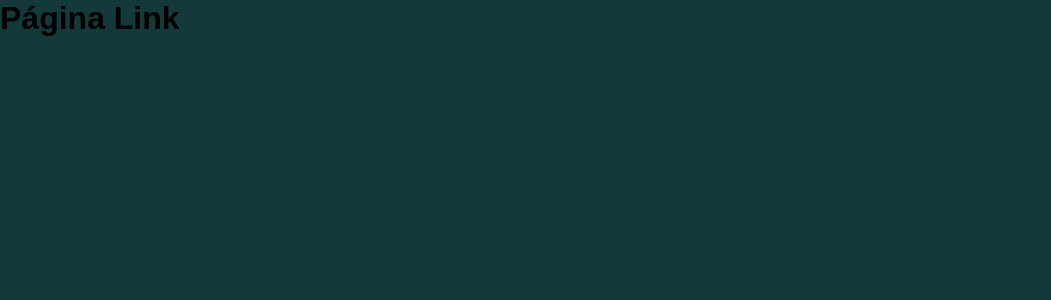
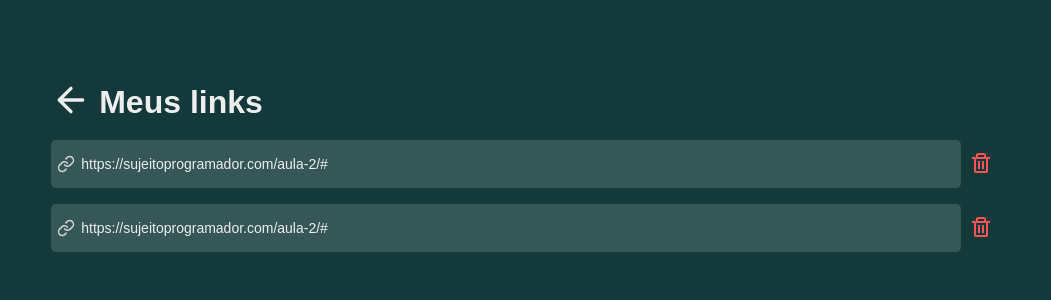
Before and after one commit to eugenio-cyber/reactjs-encurtador-links, a React (Create React App) app: page /links in a window 1280 px wide. Shown: the top 300 px of the page, without its empty margins (0-1051 px from the left). Built offline with nearby package versions, Linux system fonts and the light colour scheme.

Commit message:
Criacao da tela de links

```diff
--- /dev/null
+++ b/src/components/Menu/index.js
@@ -0,0 +1,20 @@
+import { BsYoutube, BsInstagram } from "react-icons/bs";
+import { Link } from "react-router-dom";
+import "./menu.css";
+
+export default function Menu() {
+  return (
+    <div className="menu">
+      <a href="https://sujeitoprogramador.com/aula-2/#" className="social">
+        <BsYoutube color="#eeeeee" size={28} />
+      </a>
+      <a href="https://sujeitoprogramador.com/aula-2/#" className="social">
+        <BsInstagram color="#eeeeee" size={20} />
+      </a>
+
+      <Link className="menu-item" to="/links">
+        Meus Links
+      </Link>
+    </div>
+  );
+}
--- /dev/null
+++ b/src/components/Menu/menu.css
@@ -0,0 +1,23 @@
+.menu {
+  display: flex;
+  align-items: center;
+  position: absolute;
+  top: 20px;
+  right: 6%;
+  gap: 10px;
+}
+
+.menu a {
+  text-decoration: none;
+  color: #eeeeee;
+  font-weight: bold;
+}
+
+.menu a:hover {
+  transition: 0.4s;
+  color: #d0d0d0;
+}
+
+.menu-item {
+  border-radius: 5px;
+}
--- a/src/pages/home/index.js
+++ b/src/pages/home/index.js
@@ -1,4 +1,5 @@
 import { FiLink } from "react-icons/fi";
+import Menu from "../../components/Menu";
 import "./home.css";
 
 export default function Home() {
@@ -17,6 +18,8 @@ export default function Home() {
         </div>
         <button>Gerar link</button>
       </div>
+
+      <Menu />
     </div>
   );
 }
--- a/src/pages/links/index.js
+++ b/src/pages/links/index.js
@@ -1,7 +1,37 @@
+import { FiArrowLeft, FiLink } from "react-icons/fi";
+import { BiTrash } from "react-icons/bi";
+import { Link } from "react-router-dom";
+import "./links.css";
+
 export default function Links() {
   return (
-    <div>
-      <h1>Página Link</h1>
+    <div id="container-links">
+      <div className="header-links">
+        <Link to="/">
+          <FiArrowLeft size={40} color="#eeeeee" />
+        </Link>
+        <h1>Meus links</h1>
+      </div>
+
+      <div className="item-links">
+        <button className="link">
+          <FiLink size={18} color="#d0d0d0" />
+          https://sujeitoprogramador.com/aula-2/#
+        </button>
+        <button className="link-delete">
+          <BiTrash size={24} color="#ff5454" />
+        </button>
+      </div>
+
+      <div className="item-links">
+        <button className="link">
+          <FiLink size={18} color="#d0d0d0" />
+          https://sujeitoprogramador.com/aula-2/#
+        </button>
+        <button className="link-delete">
+          <BiTrash size={24} color="#ff5454" />
+        </button>
+      </div>
     </div>
   );
 }
--- a/src/pages/links/links.css
+++ b/src/pages/links/links.css
@@ -0,0 +1,65 @@
+#container-links {
+  max-width: 92vw;
+  margin: 10vh auto 0 auto;
+}
+
+.header-links {
+  display: flex;
+  align-items: center;
+}
+
+.header-links h1 {
+  color: #eeeeee;
+}
+
+.header-links svg {
+  margin-right: 8px;
+}
+
+.item-links {
+  display: flex;
+  flex-direction: row;
+  justify-content: center;
+  margin-top: 2vh;
+  color: antiquewhite;
+  min-width: 80%;
+  width: 50vw;
+}
+
+.item-links:last-child {
+  margin-bottom: 18px;
+}
+
+.link {
+  width: 100%;
+  height: 6vh;
+  margin-right: 8px;
+  background: rgb(255, 255, 255, 0.15);
+  border: 0;
+  border-radius: 5px;
+  display: flex;
+  align-items: center;
+  color: #eeeeee;
+  font-size: 14px;
+  white-space: nowrap;
+  overflow: hidden;
+  text-overflow: ellipsis;
+}
+
+.link svg {
+  margin: 0 6px;
+}
+
+.link-delete {
+  border: 0;
+  background: transparent;
+}
+
+@media (max-width: 767px) {
+  .item-links {
+    width: 94vw;
+  }
+  .header-links h1 {
+    font-size: 28px;
+  }
+}
--- a/src/routes.js
+++ b/src/routes.js
@@ -1,7 +1,7 @@
 import { BrowserRouter, Routes, Route } from "react-router-dom";
 
-import Home from "./pages/home";
-import Links from "./pages/links";
+import Home from "./pages/Home";
+import Links from "./pages/Links";
 
 export default function RoutesApp() {
   return (
```
